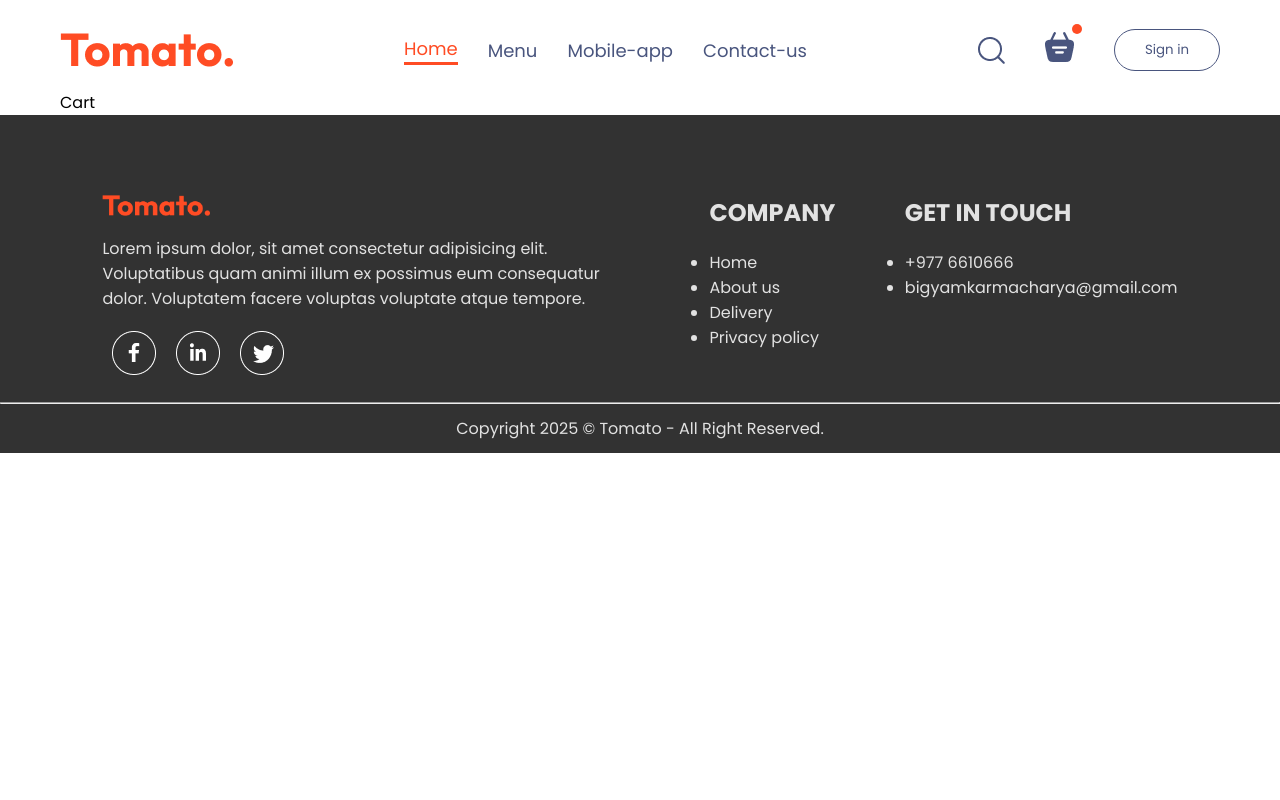
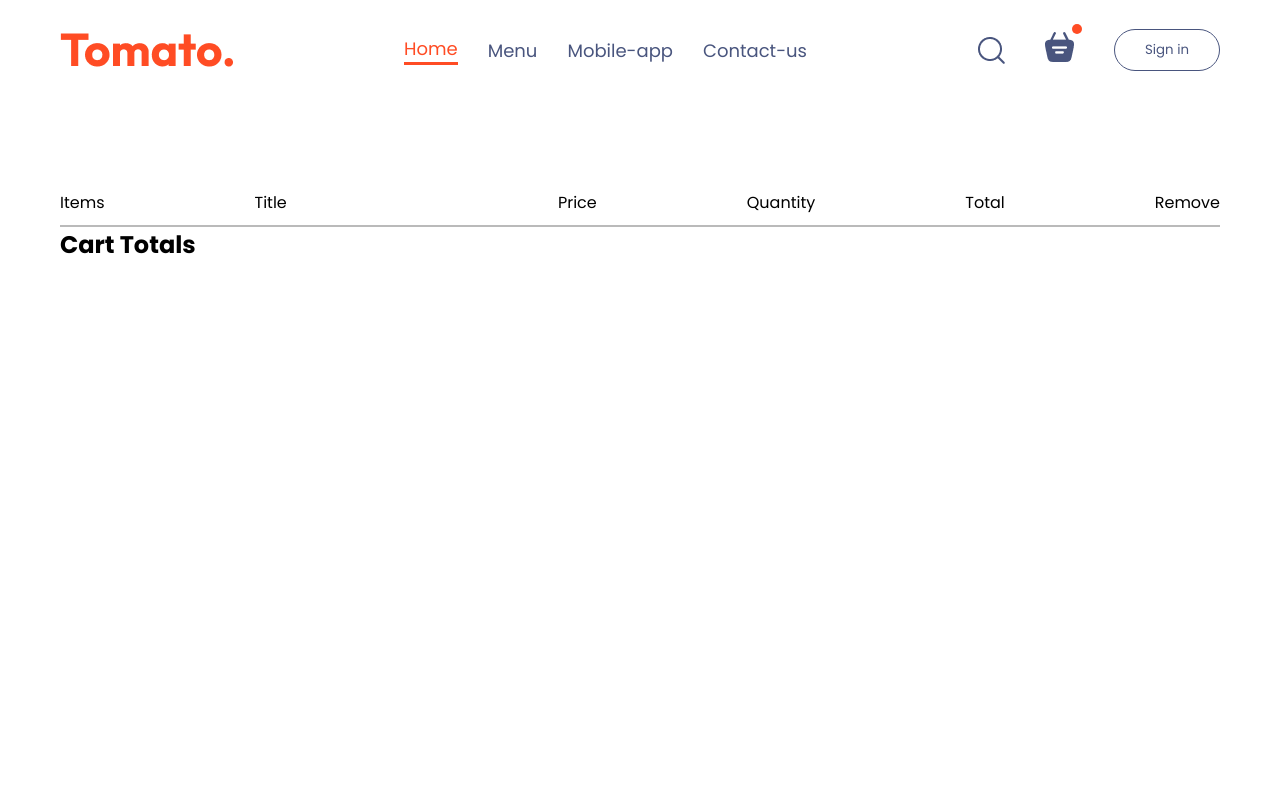
Before and after one commit to bigyam07/foodApp, a React (Vite) app: page /foodApp/cart in a window 1280 px wide. Shown: the top 800 px of the page. Built offline with nearby package versions, Linux system fonts and the light colour scheme.

Commit message:
Added Cart

```diff
--- a/src/components/navbar/navigation.css
+++ b/src/components/navbar/navigation.css
@@ -4,12 +4,15 @@
     --accent-color: #49557e;
     --primary-color: #ff4c24;
 }
+
 a {
-    all:unset;
+    all: unset;
 }
+
 .sub-nav-bar {
     height: 10px;
 }
+
 .nav-bar {
     display: flex;
     justify-content: space-between;
@@ -22,9 +25,11 @@ a {
     background-color: rgba(255, 255, 255, 0.8);
     backdrop-filter: blur(10px);
 }
+
 .menu-bar {
     display: none;
 }
+
 .menu-list {
     display: flex;
     list-style: none;
@@ -32,21 +37,26 @@ a {
     align-items: center;
     font-size: 18px;
 }
+
 .menu-list li {
     cursor: pointer;
 }
+
 .nav-bar-right {
     display: flex;
     align-items: center;
     gap: 40px;
 }
+
 .active {
     border-bottom: 3px solid var(--primary-color);
     color: var(--primary-color);
 }
+
 button {
     cursor: pointer;
 }
+
 .sign-in-button {
     border: 1px solid var(--accent-color);
     border-radius: 50px;
@@ -56,12 +66,19 @@ button {
     font-family: "Poppins", sans-serif;
     transition: 0.3s;
 }
+
 .sign-in-button:hover {
     background-color: #fff4f2;
 }
+
 .nav-bar-search {
     position: relative;
 }
+
+.nav-bar-search img {
+    cursor: pointer;
+}
+
 .nav-bar-search .dot {
     position: absolute;
     min-width: 10px;
@@ -71,6 +88,7 @@ button {
     top: -8px;
     right: -8px;
 }
+
 .menu-container {
     text-align: center;
     padding: 20px;
@@ -78,42 +96,51 @@ button {
     color: var(--accent-color);
     display: none;
 }
-.menu-bar-list{
+
+.menu-bar-list {
     list-style: none;
 }
+
 .menu-bar-list-items {
     box-shadow: 0 0 10px #e2e2e2;
     padding: 12px;
     border-radius: 30px;
     margin-block: 10px;
 }
-@media screen and (max-width: 1060px){
+
+@media screen and (max-width: 1060px) {
     .menu-list {
         gap: 20px;
         font-size: 1rem;
     }
+
     .nav-bar-right {
         gap: 20px;
         margin-right: 10px;
     }
 
 }
+
 @media screen and (max-width: 820px) {
     .menu-list {
         display: none;
     }
+
     .menu-bar {
         display: block;
     }
 }
+
 @media screen and (max-width: 480px) {
     .company-logo {
         width: 100px;
     }
+
     .nav-bar-right img {
         width: 18px;
         gap: 10px;
     }
+
     .sign-in-button {
         padding: 5px 15px;
         font-size: 0.6rem;
--- a/src/components/navbar/navigation.jsx
+++ b/src/components/navbar/navigation.jsx
@@ -1,12 +1,13 @@
+import { useNavigate } from 'react-router-dom';
 import { assets } from '../../assets/frontend_assets/assets.js';
 import Login from '../Login/Login.jsx';
 import './navigation.css'
 import { useState } from 'react';
-
 const Navigation = () => {
     const [menu, setMenu] = useState("home");
     const [menuBarStatus, setMenuBarStatus] = useState(false);
     const [showLogin, setShowLogin] = useState(false);
+    let navigate = useNavigate();
     function handleActiveClass(value) {
         setMenu(value);
     }
@@ -26,7 +27,7 @@ const Navigation = () => {
             {showLogin ? <Login showLogin={showLogin} setShowLogin={setShowLogin}/> : <></>}
             <div className='sub-nav-bar'></div>
             <div className="nav-bar">
-                <img className='company-logo' src={assets.logo}></img>
+                <img className='company-logo' src={assets.logo} onClick={() => navigate('/')}></img>
                 <ul className="menu-list">
                     <a href="#"><li onClick={() => handleActiveClass("home")} className={menu == "home" ? "active" : ""}>Home</li></a>
                     <a href="#explore-menu"><li onClick={() => handleActiveClass("menu")} className={menu == "menu" ? "active" : ""}>Menu</li></a>
@@ -36,7 +37,7 @@ const Navigation = () => {
                 <div className="nav-bar-right">
                     <img src={assets.search_icon} alt=""></img>
                     <div className="nav-bar-search">
-                        <img src={assets.basket_icon} alt=""></img>
+                        <img src={assets.basket_icon} alt="" onClick= {() => navigate('/cart')}></img>
                         <div className='dot'></div>
                     </div>
                     <button className="sign-in-button" onClick={() => setShowLogin(true)}>Sign in</button>
--- a/src/pages/Cart/Cart.css
+++ b/src/pages/Cart/Cart.css
@@ -0,0 +1,17 @@
+.cart-container {
+    height:90vh;
+    margin-top: 100px;
+}
+.cart-title {
+    display: flex;
+    width: 100%;
+    gap: 150px;
+    list-style: none;
+}
+.cart-title li:nth-child(2) {
+    flex: 1;
+}
+.cart-details hr{
+    margin-top: 10px;
+    border: 1px solid #bababa;
+}
--- a/src/pages/Cart/Cart.jsx
+++ b/src/pages/Cart/Cart.jsx
@@ -1,8 +1,24 @@
 import React from 'react'
-
+import './Cart.css'
 const Cart = () => {
   return (
-    <div>Cart</div>
+    <div className='cart-container'>
+      <div className="cart-details">
+        <ul className='cart-title'>
+          <li>Items</li>
+          <li>Title</li>
+          <li>Price</li>
+          <li>Quantity</li>
+          <li>Total</li>
+          <li>Remove</li>
+        </ul>
+        <hr/>
+      </div>
+      <div className="cart-total">
+        <h2>Cart Totals</h2>
+
+      </div>
+    </div>
   )
 }
 
```
